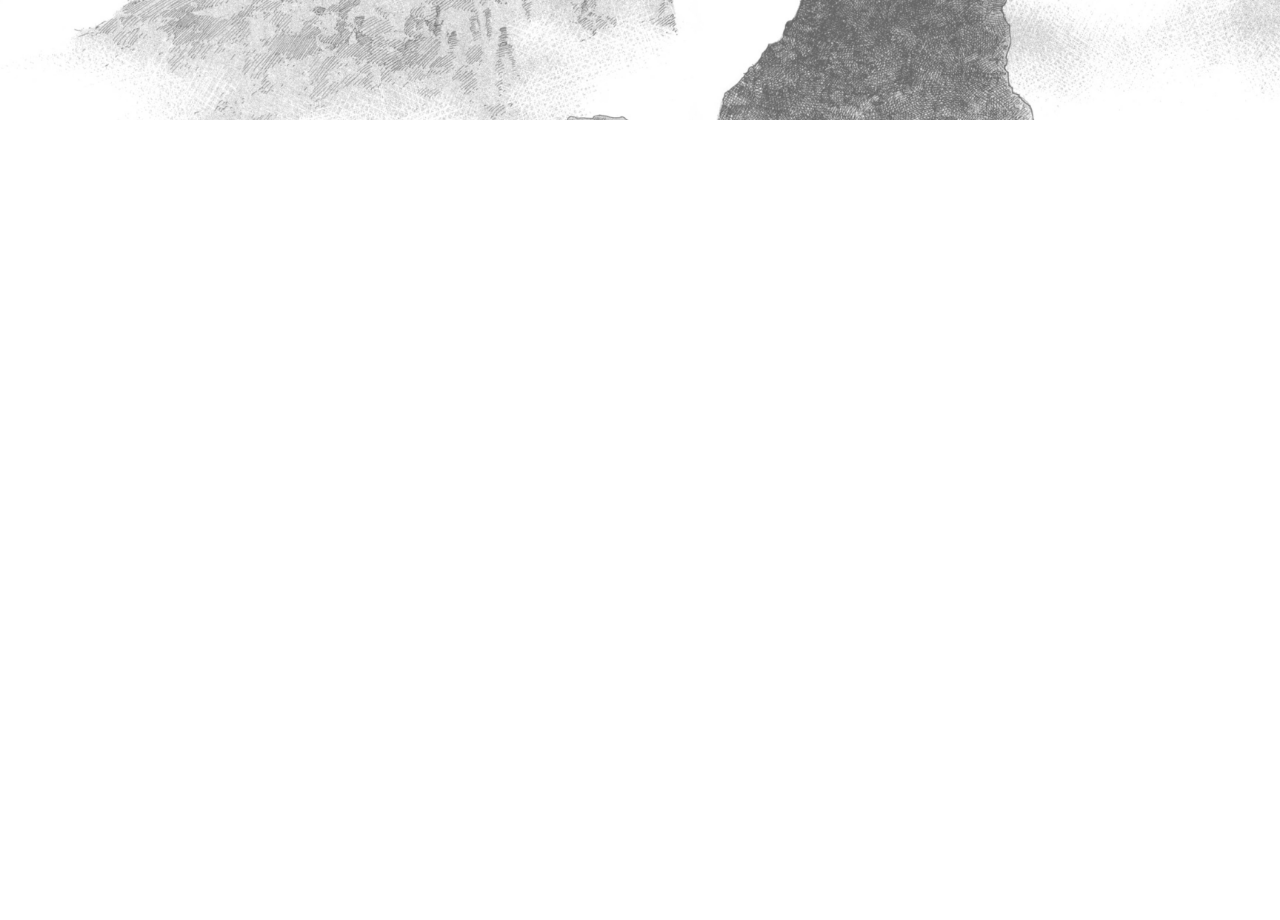
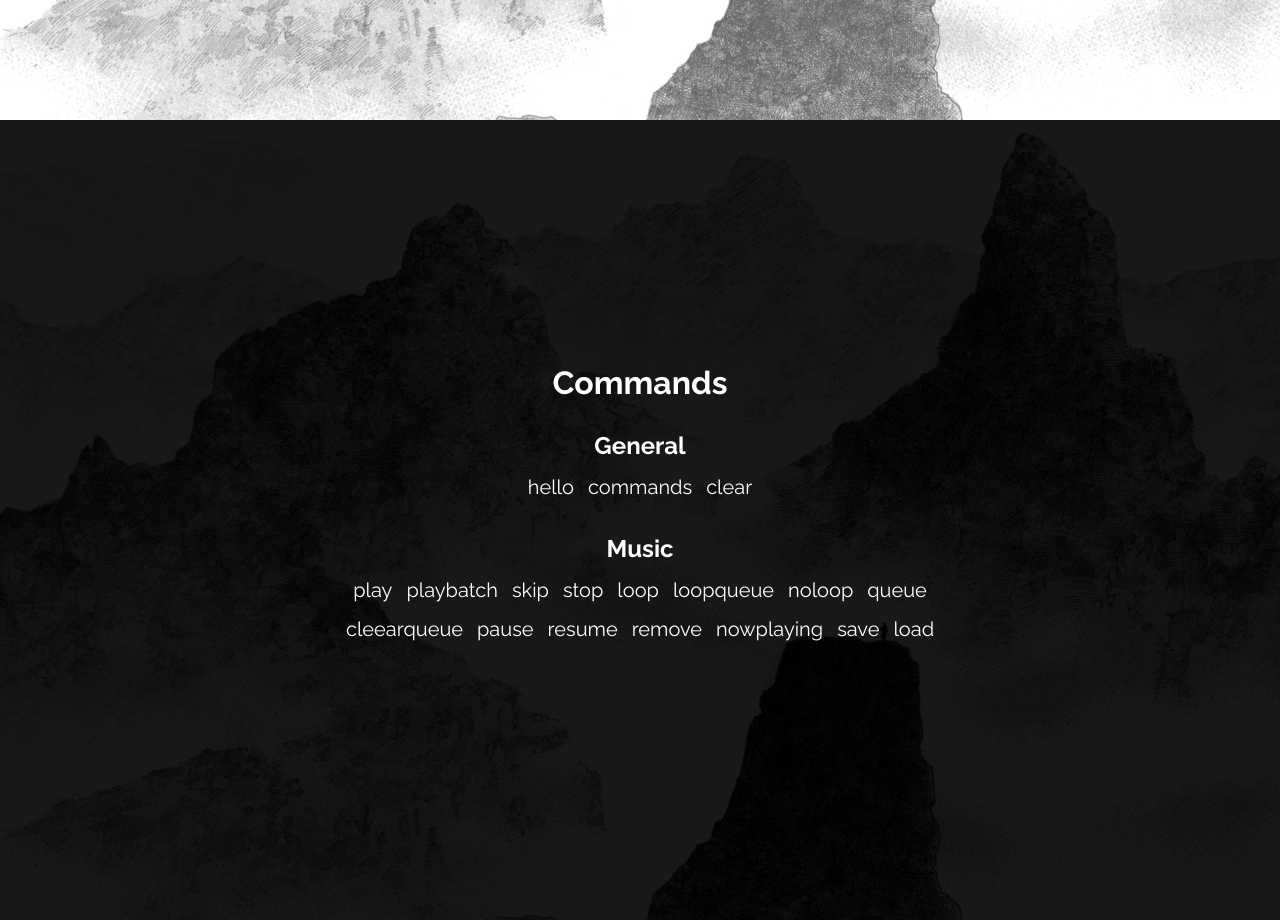
Before and after one commit to afutofu/musashi-website, a React (Create React App) app: page / in a window 1280 px wide. Shown: the part 680-1600 px from the top of the page. Before the commit the page ends 800 px from the top, so only its background shows below. Built offline with nearby package versions, Linux system fonts and the light colour scheme.

Commit message:
Implemented initial Commands section

```diff
--- a/src/App.js
+++ b/src/App.js
@@ -2,6 +2,7 @@ import styled from "styled-components";
 
 import mountains from "./assets/mountains.jpg";
 import Home from "./pages/Home";
+import Commands from "./pages/Commands";
 
 const AppComp = styled.div`
   margin: 0;
@@ -17,6 +18,7 @@ const App = () => {
   return (
     <AppComp>
       <Home />
+      <Commands />
     </AppComp>
   );
 };
--- a/src/pages/Commands.js
+++ b/src/pages/Commands.js
@@ -2,7 +2,7 @@ import styled from "styled-components";
 
 const CommandsComp = styled.div`
   position: relative;
-  padding: 10vh 0;
+  min-height: 100vh;
   width: 100%;
   display: flex;
   justify-content: center;
@@ -16,18 +16,100 @@ const AlphaBackground = styled.div`
   width: 100%;
   height: 100%;
   background-color: black;
-  opacity: 0.8;
+  opacity: 0.9;
 `;
 
 const TextArea = styled.div`
   z-index: 10;
+  width: 50%;
   display: flex;
   flex-direction: column;
+  align-items: center;
 `;
 
 const Title = styled.h1`
   margin: 0;
   color: white;
+  margin-bottom: 30px;
+`;
+
+const CommandCategory = styled.div`
+  margin-bottom: 20px;
+  display: flex;
+  flex-direction: column;
+  align-items: center;
+`;
+
+const CommandTitle = styled.h1`
+  color: white;
+  font-size: 24px;
+  font-weight: 600;
+  margin: 0;
+  margin-bottom: 15px;
+  text-align: center;
+
+  @media only screen and (max-width: 992px) {
+    font-size: 22px;
+    margin: 0 20px;
+    margin-bottom: 15px;
+  }
+
+  @media only screen and (max-width: 450px) {
+    font-size: 20px;
+    line-height: unset;
+  }
+
+  @media only screen and (max-width: 350px) {
+    font-size: 18px;
+  }
+`;
+
+const CommandList = styled.ul`
+  display: flex;
+  flex-direction: row;
+  flex-wrap: wrap;
+  justify-content: center;
+  align-items: center;
+  list-style-type: none;
+  box-sizing: border-box;
+  padding: 0;
+  margin: 0;
+
+  @media only screen and (max-width: 992px) {
+    align-items: center;
+    text-align: center;
+  }
+
+  @media only screen and (max-width: 600px) {
+    flex-direction: row;
+    flex-wrap: wrap;
+    justify-content: center;
+  }
+`;
+
+const CommandItem = styled.li`
+  color: white;
+  font-size: 20px;
+  margin: 0 7px;
+  margin-bottom: 15px;
+  font-weight: 400;
+  box-sizing: border-box;
+
+  @media only screen and (max-width: 992px) {
+    font-size: 18px;
+  }
+
+  @media only screen and (max-width: 600px) {
+    font-size: 16px;
+  }
+
+  @media only screen and (max-width: 450px) {
+    font-size: 14px;
+  }
+
+  @media only screen and (max-width: 350px) {
+    font-size: 12px;
+  }
 `;
 
 const Commands = () => {
@@ -36,6 +118,34 @@ const Commands = () => {
       <AlphaBackground />
       <TextArea>
         <Title>Commands</Title>
+        <CommandCategory>
+          <CommandTitle>General</CommandTitle>
+          <CommandList>
+            <CommandItem>hello</CommandItem>
+            <CommandItem>commands</CommandItem>
+            <CommandItem>clear</CommandItem>
+          </CommandList>
+        </CommandCategory>
+        <CommandCategory>
+          <CommandTitle>Music</CommandTitle>
+          <CommandList>
+            <CommandItem>play</CommandItem>
+            <CommandItem>playbatch</CommandItem>
+            <CommandItem>skip</CommandItem>
+            <CommandItem>stop</CommandItem>
+            <CommandItem>loop</CommandItem>
+            <CommandItem>loopqueue</CommandItem>
+            <CommandItem>noloop</CommandItem>
+            <CommandItem>queue</CommandItem>
+            <CommandItem>cleearqueue</CommandItem>
+            <CommandItem>pause</CommandItem>
+            <CommandItem>resume</CommandItem>
+            <CommandItem>remove</CommandItem>
+            <CommandItem>nowplaying</CommandItem>
+            <CommandItem>save</CommandItem>
+            <CommandItem>load</CommandItem>
+          </CommandList>
+        </CommandCategory>
       </TextArea>
     </CommandsComp>
   );
```
